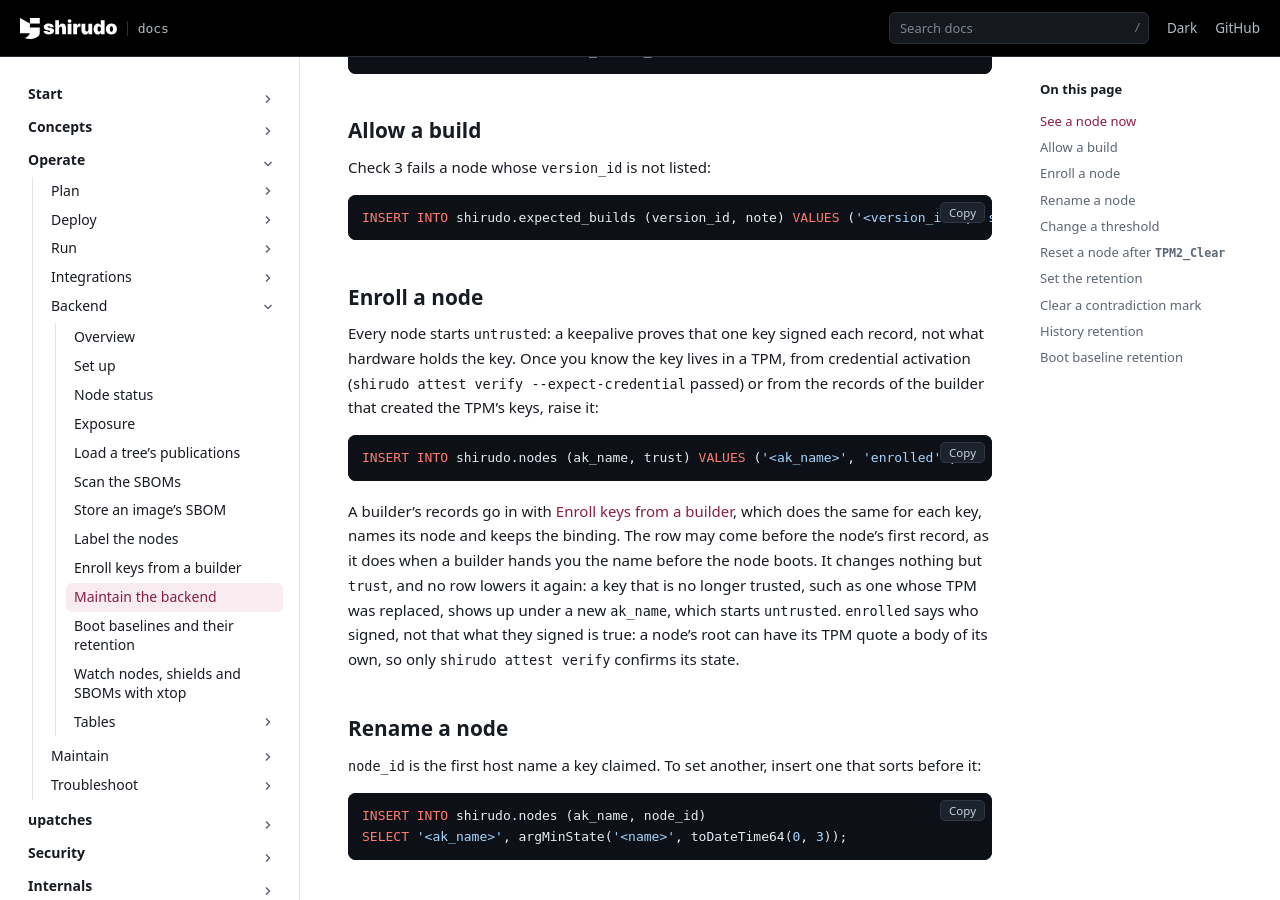
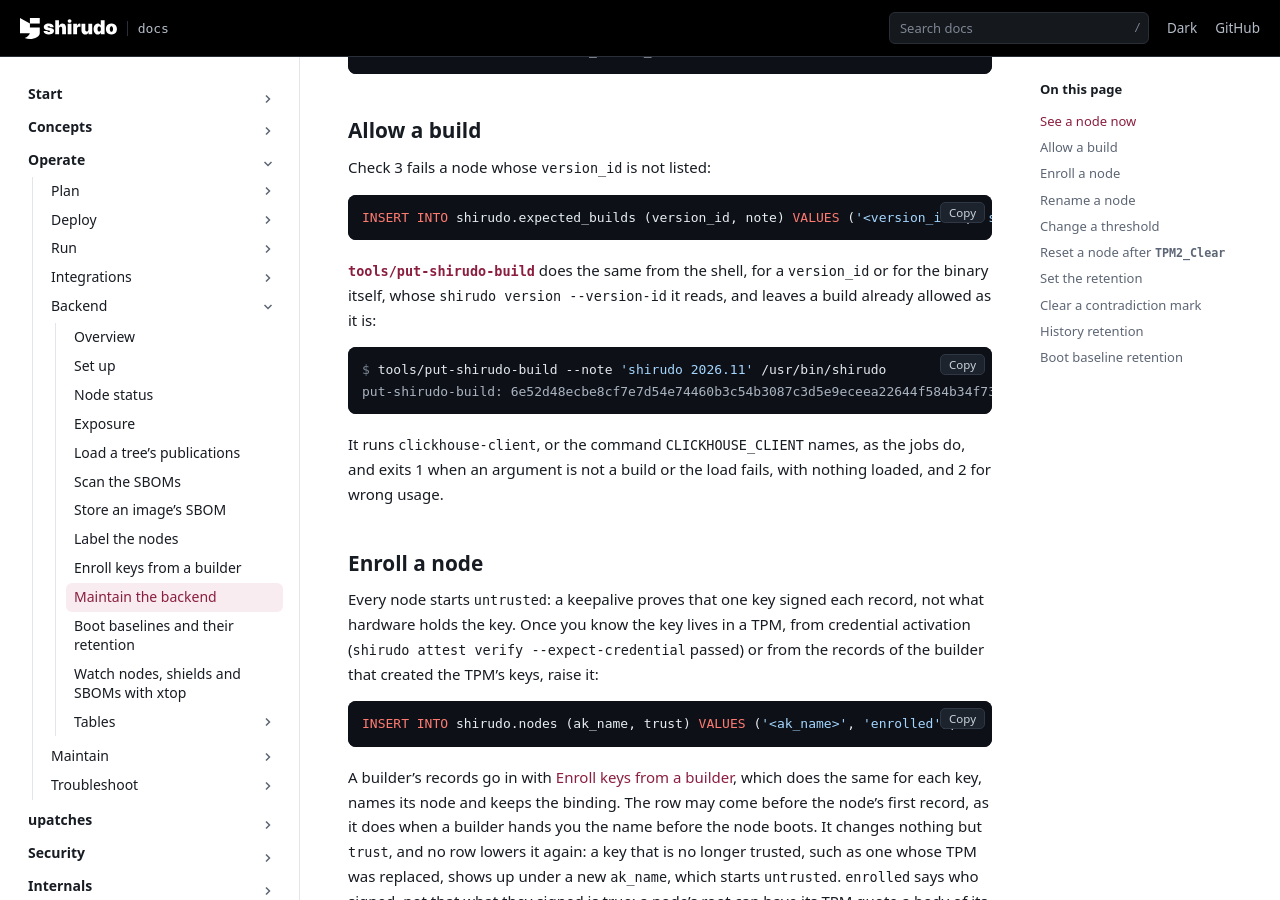
Before and after one commit to AliBashaSY/shirudo, a Sphinx documentation site: the page built from Documentation/operate/backend/maintain.rst, in a window 1280 px wide and 900 px high, scrolled down 345 px. Built offline with Sphinx 7.4.7, drawn with Linux system fonts in a browser that asks for light colours; pages that are not in the unit, such as notebooks, are missing from menus.

Commit message:
tools: add put-shirudo-build, which allows builds on the backend
Check 3 of node_status fails a node whose version_id is not in
shirudo.expected_builds, and the operator allowed a build with an
INSERT typed by hand, after finding its 64 hex digits.

tools/put-shirudo-build takes version_ids, or shirudo binaries whose
shirudo version --version-id gives them, and adds those not yet allowed
in one insert, with an optional note such as the release. A build
already allowed is left as it is, so a script can pass every build it
has each time.

Signed-off-by: John Fastabend <john.fastabend@gmail.com>

```diff
--- a/Documentation/contribute/testing/test-coverage.rst
+++ b/Documentation/contribute/testing/test-coverage.rst
@@ -982,7 +982,8 @@ SBOM put job into a ``file://`` and an ``s3://`` store, again and with
 another SBOM, and what it refuses (``test/sbom-put``), the label put job
 and the labels each node reads from it (``test/labels-put``), the
 enroll put job, a key bound once and what it refuses
-(``test/enroll-put``), and the queries
+(``test/enroll-put``), the helper that allows builds
+(``test/put-shirudo-build``), and the queries
 of :src:`tools/xtop/sql/`, with the names and types of their columns,
 over nodes healthy, unhealthy, stale and without a tree or an image, a
 tree with one upatch deployed and one still rolling out, and the
--- a/Documentation/operate/backend/index.rst
+++ b/Documentation/operate/backend/index.rst
@@ -81,6 +81,9 @@ Files
    * - :src:`tools/backend/jobs/labels-put`
      - Loads the labels the operator gives the nodes, out of band
        (:doc:`labels-put`).
+   * - :src:`tools/put-shirudo-build`
+     - Allows builds of shirudo, by ``version_id`` or binary, in
+       ``shirudo.expected_builds`` (:doc:`maintain`).
    * - :src:`tools/backend/jobs/enroll-put`
      - Enrolls the attestation keys a builder created in TPMs, from its
        records (:doc:`enroll-put`).
--- a/Documentation/operate/backend/maintain.rst
+++ b/Documentation/operate/backend/maintain.rst
@@ -29,6 +29,19 @@ Check 3 fails a node whose ``version_id`` is not listed:
 .. code-block:: sql
 
    INSERT INTO shirudo.expected_builds (version_id, note) VALUES ('<version_id>', 'shirudo 2026.11');
+
+:src:`tools/put-shirudo-build` does the same from the shell, for a
+``version_id`` or for the binary itself, whose ``shirudo version
+--version-id`` it reads, and leaves a build already allowed as it is:
+
+.. code-block:: console
+
+   $ tools/put-shirudo-build --note 'shirudo 2026.11' /usr/bin/shirudo
+   put-shirudo-build: 6e52d48ecbe8cf7e7d54e74460b3c54b3087c3d5e9eceea22644f584b34f73cb: allowed
+
+It runs ``clickhouse-client``, or the command ``CLICKHOUSE_CLIENT``
+names, as the jobs do, and exits 1 when an argument is not a build or
+the load fails, with nothing loaded, and 2 for wrong usage.
 
 Enroll a node
 -------------
--- a/Documentation/operate/backend/tables/reference.rst
+++ b/Documentation/operate/backend/tables/reference.rst
@@ -82,7 +82,7 @@ shirudo.expected_builds
 
 .. clickhouse-table:: shirudo.expected_builds
    :kind: ref
-   :written-by: the operator
+   :written-by: the operator, or tools/put-shirudo-build
    :row-size: ~100 B (estimate).
    :scale: Builds you allow.
    :reference: tens of rows, negligible
```
Also changed, not shown: 4 other files.
